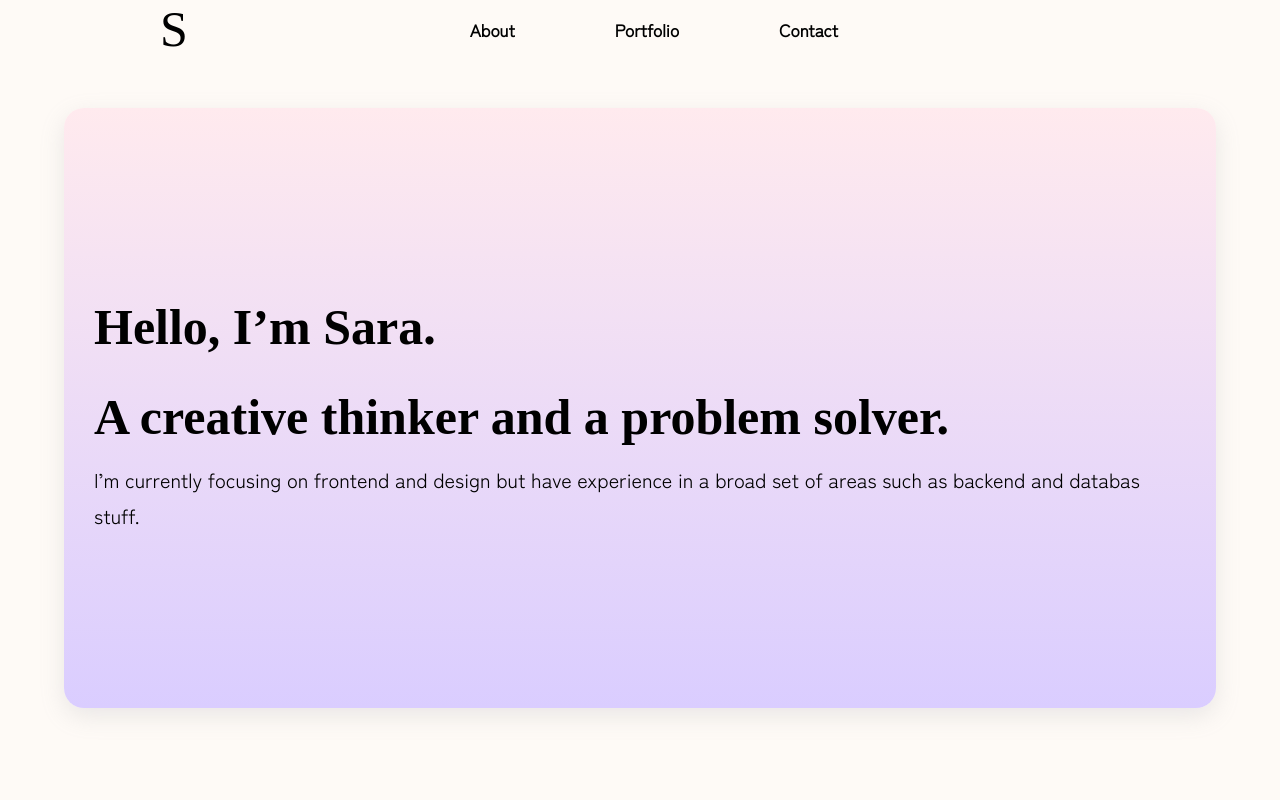
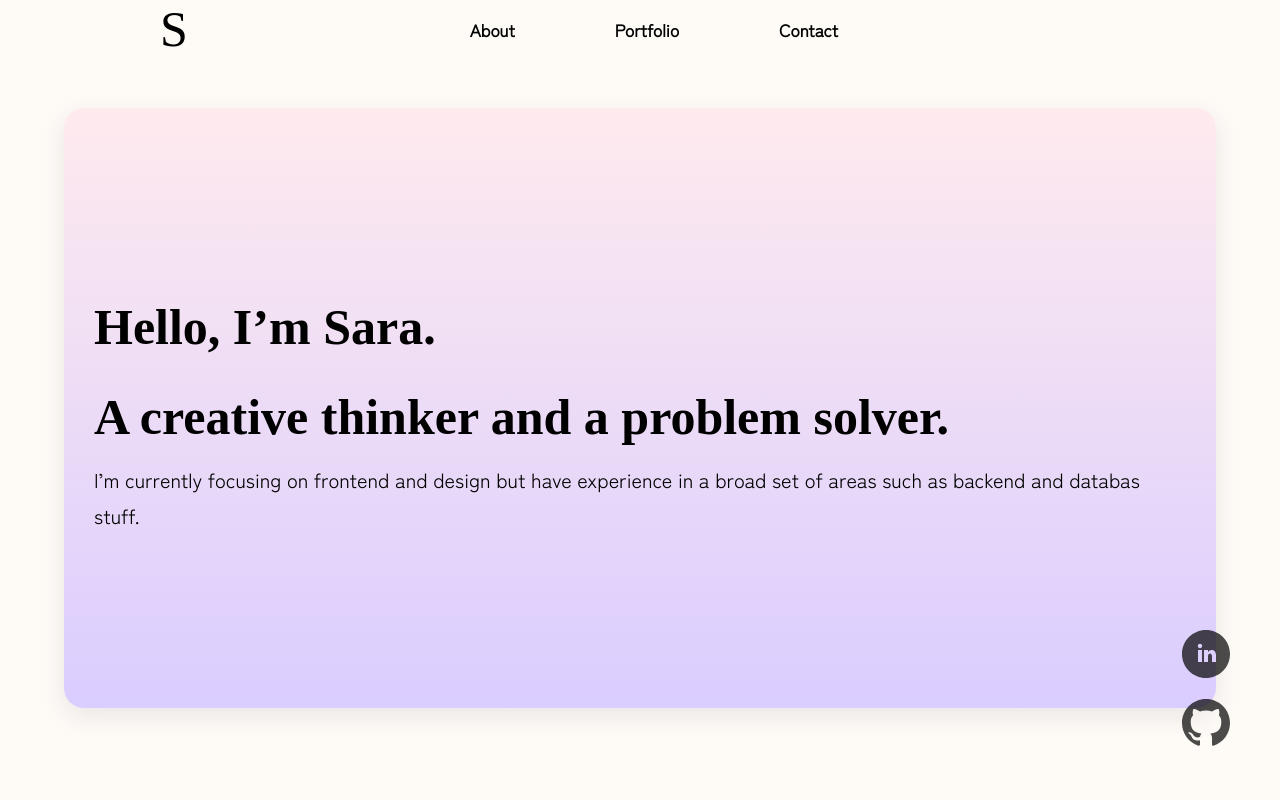
Before and after one commit to saraavvi/portfolio, a Vue app: page / in a window 1280 px wide. Shown: the top 800 px of the page. Built offline with nearby package versions, Linux system fonts and the light colour scheme; a web font is replaced by a local one.

Commit message:
:sparkles: create sticky sidebar with links

```diff
--- a/src/App.vue
+++ b/src/App.vue
@@ -1,15 +1,18 @@
 <template>
   <TheHeader />
+  <TheSidebar />
   <ThePortfolioPage />
 </template>
 
 <script>
 import TheHeader from "./components/TheHeader";
+import TheSidebar from "./components/TheSidebar";
 import ThePortfolioPage from "./pages/PortfolioPage";
 export default {
   name: "App",
   components: {
     TheHeader,
+    TheSidebar,
     ThePortfolioPage,
   },
 };
--- /dev/null
+++ b/src/components/TheSidebar.vue
@@ -0,0 +1,59 @@
+<template>
+  <div class="sidebar-container">
+    <div class="icon">
+      <a href="https://www.linkedin.com/in/saraviktorsson/">
+        <svg
+          xmlns="http://www.w3.org/2000/svg"
+          width="48"
+          height="48"
+          viewBox="0 0 24 24"
+        >
+          <path
+            d="M12 0c-6.627 0-12 5.373-12 12s5.373 12 12 12 12-5.373 12-12-5.373-12-12-12zm-2 16h-2v-6h2v6zm-1-6.891c-.607 0-1.1-.496-1.1-1.109 0-.612.492-1.109 1.1-1.109s1.1.497 1.1 1.109c0 .613-.493 1.109-1.1 1.109zm8 6.891h-1.998v-2.861c0-1.881-2.002-1.722-2.002 0v2.861h-2v-6h2v1.093c.872-1.616 4-1.736 4 1.548v3.359z"
+          />
+        </svg>
+      </a>
+    </div>
+    <div class="icon">
+      <a href="https://github.com/saraavvi">
+        <svg
+          xmlns="http://www.w3.org/2000/svg"
+          width="48"
+          height="48"
+          viewBox="0 0 24 24"
+        >
+          <path
+            d="M12 0c-6.626 0-12 5.373-12 12 0 5.302 3.438 9.8 8.207 11.387.599.111.793-.261.793-.577v-2.234c-3.338.726-4.033-1.416-4.033-1.416-.546-1.387-1.333-1.756-1.333-1.756-1.089-.745.083-.729.083-.729 1.205.084 1.839 1.237 1.839 1.237 1.07 1.834 2.807 1.304 3.492.997.107-.775.418-1.305.762-1.604-2.665-.305-5.467-1.334-5.467-5.931 0-1.311.469-2.381 1.236-3.221-.124-.303-.535-1.524.117-3.176 0 0 1.008-.322 3.301 1.23.957-.266 1.983-.399 3.003-.404 1.02.005 2.047.138 3.006.404 2.291-1.552 3.297-1.23 3.297-1.23.653 1.653.242 2.874.118 3.176.77.84 1.235 1.911 1.235 3.221 0 4.609-2.807 5.624-5.479 5.921.43.372.823 1.102.823 2.222v3.293c0 .319.192.694.801.576 4.765-1.589 8.199-6.086 8.199-11.386 0-6.627-5.373-12-12-12z"
+          />
+        </svg>
+      </a>
+    </div>
+  </div>
+</template>
+
+<style lang="scss" scoped>
+.sidebar-container {
+  position: fixed;
+  bottom: 5rem;
+  right: 5rem;
+  z-index: 1000;
+  height: 12rem;
+  display: flex;
+  flex-direction: column;
+  justify-content: space-between;
+
+  @include respond(desktop) {
+    bottom: 5rem;
+    right: 5rem;
+  }
+
+  .icon {
+    @include hover-lift;
+    cursor: pointer;
+    opacity: 70%;
+    &:hover {
+      opacity: 100%;
+    }
+  }
+}
+</style>
```
